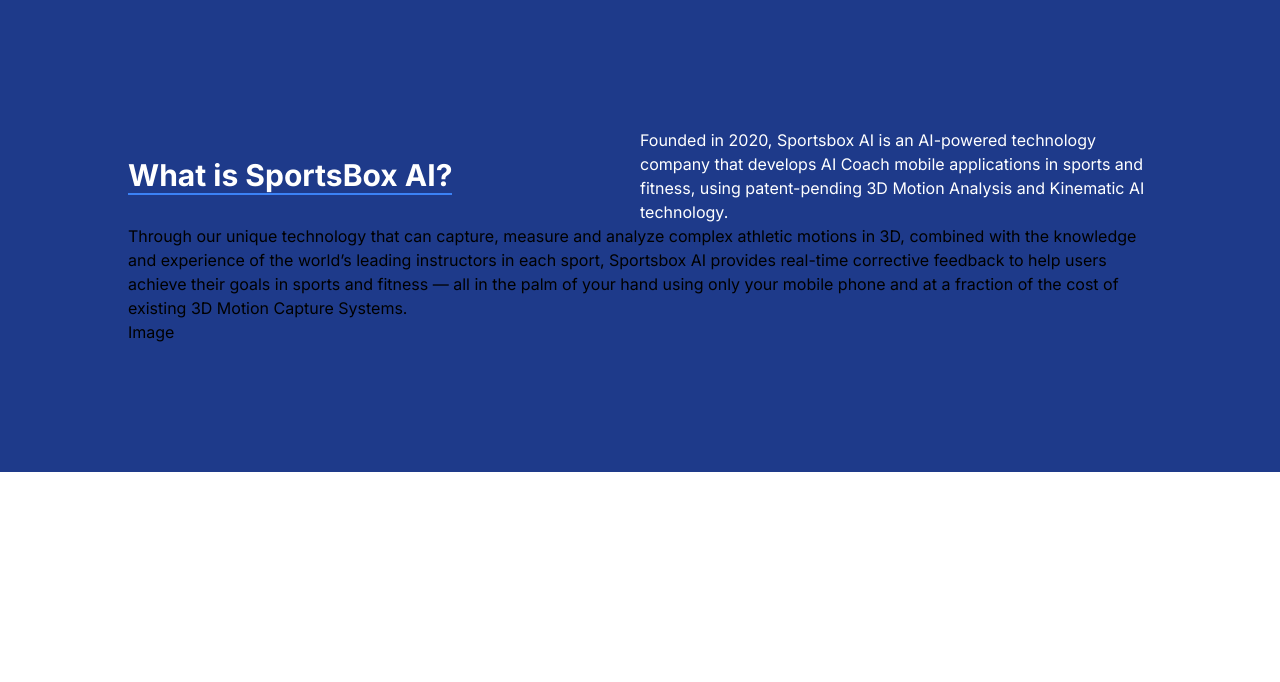
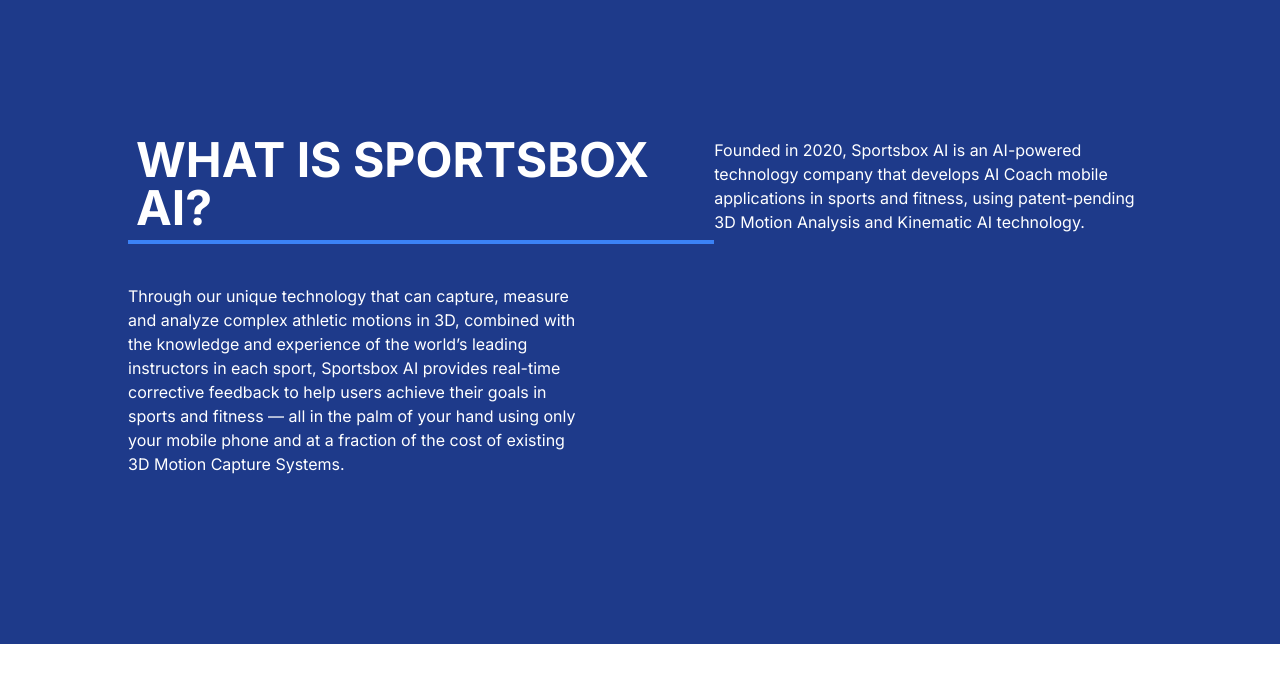
Before and after one commit to sb-nikitad/NextJSWebsite, a Next.js app: page /about in a window 1280 px wide. Shown: the top 682 px of the page. Built offline with nearby package versions, Linux system fonts and the light colour scheme.

Commit message:
Changed the WhatIs block

```diff
--- a/src/app/about/components/WhatIs.tsx
+++ b/src/app/about/components/WhatIs.tsx
@@ -1,22 +1,24 @@
+import Image from "next/image";
+import imagePath from "../../../../public/images/what-is-1.png"
+
 export function WhatIs() {
   return (
     <div>
-      <div className="flex justify-between items-center">
-        <div className="text-3xl font-bold text-white border-b-2 border-blue-500 inline">What is SportsBox AI?</div>
-        <div className="text-white w-[50%]">
+      <div className="flex justify-between items-center mb-10">
+        <div className="text-5xl font-bold text-white border-b-4 border-blue-500 inline p-2">WHAT IS SPORTSBOX AI?</div>
+        <div className="text-white w-[45%]">
           Founded in 2020, Sportsbox AI is an AI-powered technology company that develops AI Coach mobile applications
           in sports and fitness, using patent-pending 3D Motion Analysis and Kinematic AI technology.
         </div>
       </div>
 
-      <div>
-        <div>
+      <div className="flex justify-between items-center mb-10">
+        <div className="text-white w-[45%]">
           Through our unique technology that can capture, measure and analyze complex athletic motions in 3D, combined
           with the knowledge and experience of the world’s leading instructors in each sport, Sportsbox AI provides
           real-time corrective feedback to help users achieve their goals in sports and fitness — all in the palm of
           your hand using only your mobile phone and at a fraction of the cost of existing 3D Motion Capture Systems.
         </div>
-        <div>Image</div>
       </div>
     </div>
   );
--- a/src/app/page.tsx
+++ b/src/app/page.tsx
@@ -1,11 +1,8 @@
-"use client";
-
-import { Form } from "../components/Form";
 
 export default function Home() {
   return (
     <div>
-      <Form input1="blue" input2="red" />
+
     </div>
   );
 }
```
